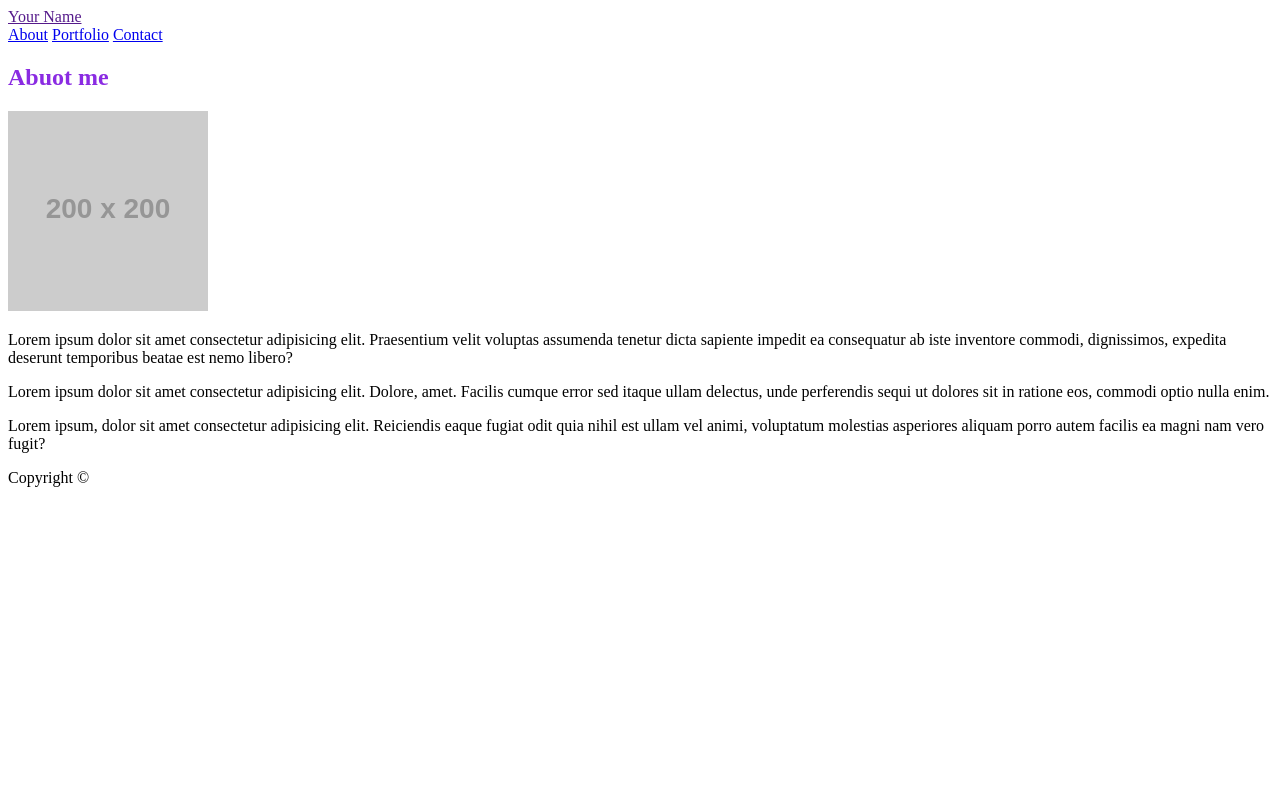
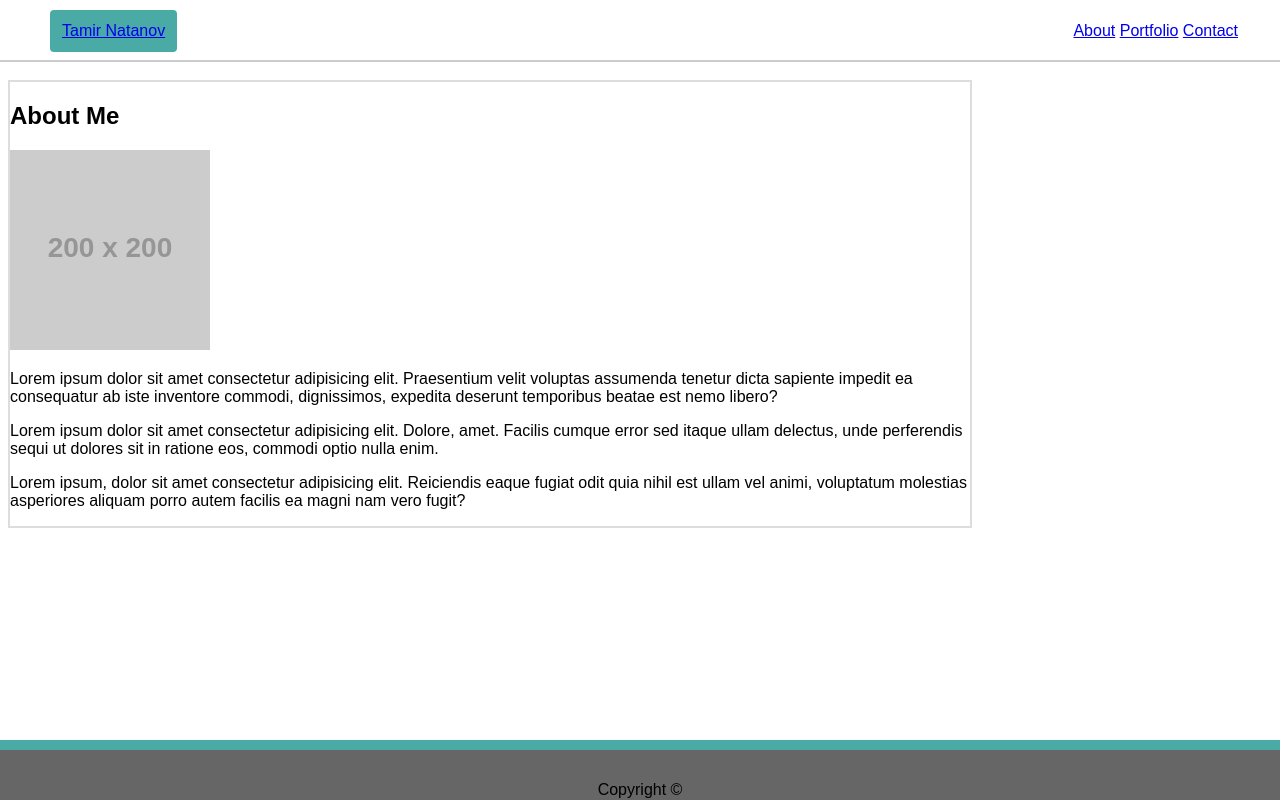
Before and after one commit to et-nat1995/HW-WireFrame.github.io, a plain HTML site: page index.html in a window 1280 px wide. Drawn offline with Linux system fonts and the light colour scheme; placeholder pictures from the web are drawn by us.

Commit message:
Got a lot done

```diff
--- a/assets/styles.css
+++ b/assets/styles.css
@@ -1,3 +1,55 @@
-h1{
-    color: blueviolet;
+body{
+    font-family: 'Arial', 'Helvetica Neue', Helvetica, sans-serif;
 }
+
+footer{
+    position: fixed;
+    bottom: 0;
+    left: 0;
+    width: 100%;
+    height: 50px;
+    background-color: #666666;
+    text-align: center;
+    line-height: 80px;
+    border-top: 10px solid #4aaaa5;
+
+}
+header{
+    background: #ffffff;
+
+
+}
+#mastHead{
+    overflow: hidden;
+    position: fixed;
+    top: 0;
+    left: 0;
+    width: 100%;
+    padding: 10px;
+    height: 40px;
+    border-bottom: 2px solid #cccccc;
+}
+
+#logo{
+    float: left;
+    background-color: #4aaaa5;
+    margin-left: 40px;
+    padding: 12px;
+    border-radius: 4px;
+    /* border: 2px solid #666666; */
+    text-align: center;
+}
+nav{
+    float: right;
+    margin-right: 40px;
+    padding: 12px;
+}
+
+#main-container{
+    margin-top: 80px;
+    margin-bottom: 80px;
+    border: 2px solid #dddddd;
+    background: #ffffff;
+    width: 960px;
+    /* padding-right: 20px; */
+}
--- a/index.html
+++ b/index.html
@@ -4,24 +4,24 @@
     <meta charset="UTF-8">
     <meta name="viewport" content="width=device-width, initial-scale=1.0">
     <meta http-equiv="X-UA-Compatible" content="ie=edge">
-    <title>Document</title>
+    <title>About Me</title>
     <link rel="stylesheet" href="assets/styles.css">
 
 </head>
 <body>
     <header id="mastHead">
         <div class="container">
-            <a href="" id="logo">Your Name</a>
+            <a href="index.html" id="logo">Tamir Natanov</a>
             <nav>
-                <a href="#">About</a>
+                <a href="about.html">About</a>
                 <a href="portfolio.html">Portfolio</a>
-                <a href="#">Contact</a>
+                <a href="contact.html">Contact</a>
             </nav>
         </div>
     </header>
     <div id="main-container" class="container">
         <section class="main-section">
-            <h1>Abuot me</h1>
+            <h1>About Me</h1>
             <img src="http://placehold.it/200x200" class= "auth0image" alt="">
             <p>
                 Lorem ipsum dolor sit amet consectetur adipisicing elit. Praesentium velit voluptas assumenda tenetur dicta sapiente impedit ea consequatur ab iste inventore commodi, dignissimos, expedita deserunt temporibus beatae est nemo libero?
```
Also changed, not shown: about.html (added, +32 -0 lines), contact.html (added, +40 -0 lines), portfolio.html (+4 -4 lines).
